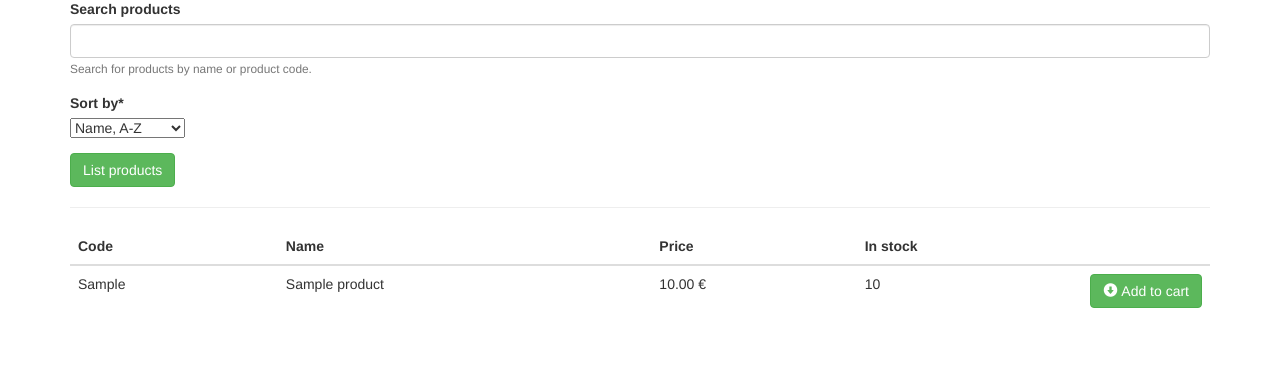
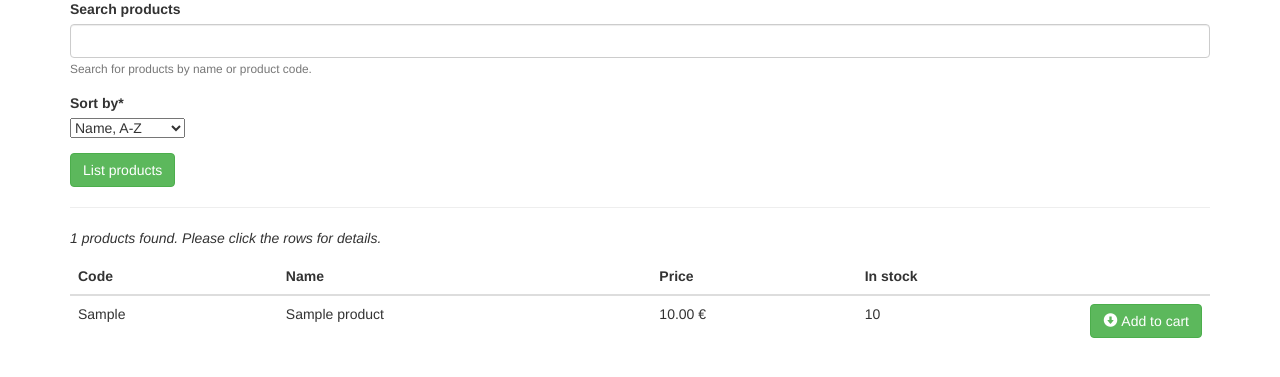
Before and after one commit to drjustigious/snake-oil-webshop, a Django app: page / in a window 1280 px wide. Shown: the part 142-519 px from the top of the page. Run offline with Django 3.2, Linux system fonts and the light colour scheme; a user stored in the database is signed in; tables that the repository leaves empty hold one stand-in row (values such as "Sample post"); some libraries are stand-ins or nearby versions.

Commit message:
Cleaner reporting of number of search results

```diff
--- a/snakeoil_webshop/templates/components/shop_products.html
+++ b/snakeoil_webshop/templates/components/shop_products.html
@@ -1,4 +1,6 @@
  <!-- A table containing the products found as the result of a web shop search. -->
+ {% if products %}
+  <p><em>{{ num_results }} products found. Please click the rows for details.</em></p>
   <table class="table table-hover">
     <thead>
       <tr>
@@ -22,8 +24,9 @@
             </button>
           </td>
         </tr>
-    {% empty %}
-        <p>We found no products matching your search.</p>
       {% endfor %}
     </tbody>
   </table>
+{% else%}
+  <p><em>We found no products matching your search.</em></p>
+{% endif %}
--- a/snakeoil_webshop/views.py
+++ b/snakeoil_webshop/views.py
@@ -47,6 +47,7 @@ class ShopView(LoginRequiredMixin, TemplateView):
         added_context = {
             "form": form,
             "products": products,
+            "num_results": len(products),
             "active_view": SHOP,
             "shopping_cart_string": active_shopping_cart.summarize()
         }
```
Lines whose indentation alone changed are shown as unchanged.
